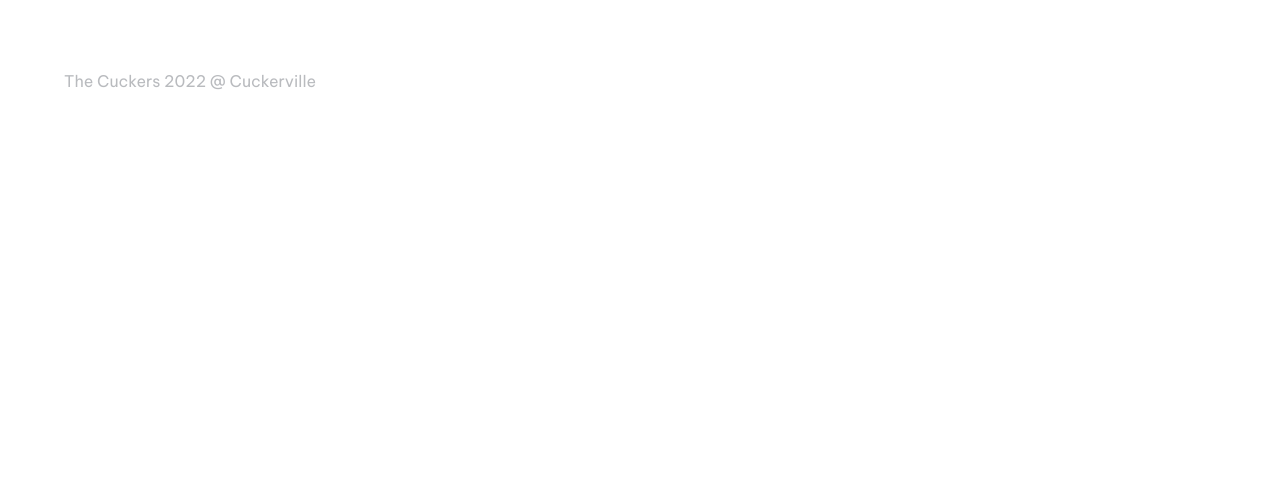
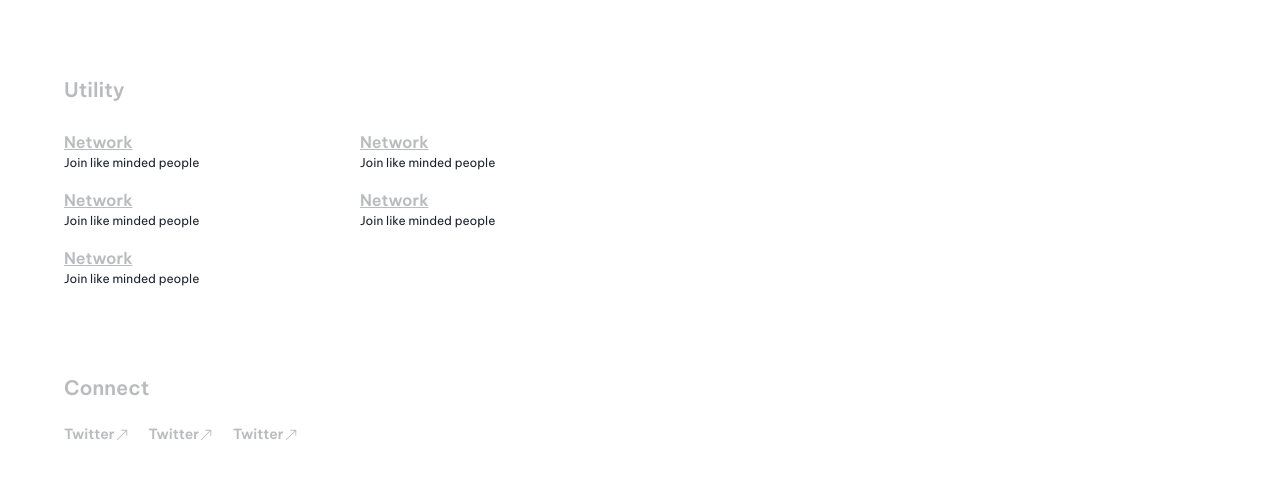
Before and after one commit to prajnastra/cuckers, a Next.js app: page / in a window 1280 px wide. Shown: the part 1093-1588 px from the top of the page. Before the commit the page ends 1266 px from the top, so only its background shows below. Built offline with nearby package versions, Linux system fonts and the light colour scheme.

Commit message:
finish home page

```diff
--- /dev/null
+++ b/components/Navbar/NavItem.tsx
@@ -0,0 +1,36 @@
+import type { NextComponentType, NextPageContext } from 'next'
+
+import { Box, Heading, Text } from '@chakra-ui/react'
+
+interface NavItemProps {
+  lable: string
+  subLable: string
+  url: string
+}
+
+const NavItem: NextComponentType<NextPageContext, {}, NavItemProps> = ({
+  lable,
+  subLable,
+  url,
+}) => {
+  return (
+    <Box>
+      <Heading
+        as="h6"
+        size="sm"
+        fontFamily="Be Vietnam Pro"
+        opacity="0.3"
+        fontWeight="600"
+        lineHeight="1.5"
+        textDecor="underline"
+      >
+        {lable}
+      </Heading>
+      <Text fontFamily="Be Vietnam Pro" fontSize="xs">
+        {subLable}
+      </Text>
+    </Box>
+  )
+}
+
+export default NavItem
--- /dev/null
+++ b/components/Navbar/index.tsx
@@ -0,0 +1,75 @@
+import type { NextComponentType } from 'next'
+
+import { Box, Heading } from '@chakra-ui/react'
+
+import NavItem from './NavItem'
+
+const Navbar: NextComponentType = () => {
+  return (
+    <Box
+      m="5rem 0"
+      p={{
+        base: '0rem 1rem',
+        md: '0rem 2rem',
+        lg: '0rem 3rem',
+      }}
+    >
+      <Heading
+        as="h4"
+        size="md"
+        fontFamily="Be Vietnam Pro"
+        opacity="0.3"
+        fontWeight="600"
+        lineHeight="2"
+      >
+        Utility
+      </Heading>
+
+      <Box
+        display="grid"
+        mt="5"
+        w={{
+          base: '100%',
+          md: '50%',
+        }}
+        gridTemplateColumns={{
+          base: '1fr',
+          lg: 'repeat(2, 1fr)',
+        }}
+        gridGap={4}
+      >
+        <NavItem
+          lable="Network"
+          subLable="Join like minded people"
+          url="https://google.com"
+        />
+
+        <NavItem
+          lable="Network"
+          subLable="Join like minded people"
+          url="https://google.com"
+        />
+
+        <NavItem
+          lable="Network"
+          subLable="Join like minded people"
+          url="https://google.com"
+        />
+
+        <NavItem
+          lable="Network"
+          subLable="Join like minded people"
+          url="https://google.com"
+        />
+
+        <NavItem
+          lable="Network"
+          subLable="Join like minded people"
+          url="https://google.com"
+        />
+      </Box>
+    </Box>
+  )
+}
+
+export default Navbar
--- /dev/null
+++ b/components/SocialMedia/SocialIcon.tsx
@@ -0,0 +1,37 @@
+import type { NextComponentType, NextPageContext } from 'next'
+
+import { Box, Heading } from '@chakra-ui/react'
+import { BsArrowUpRight } from 'react-icons/bs'
+
+interface SocialIconProps {
+  lable: string
+  url: string
+}
+
+const SocialIcon: NextComponentType<NextPageContext, {}, SocialIconProps> = ({
+  lable,
+  url,
+}) => {
+  return (
+    <Box>
+      <Heading
+        as="h6"
+        size="xs"
+        fontFamily="Be Vietnam Pro"
+        opacity="0.3"
+        fontWeight="600"
+        lineHeight="1.5"
+        display="flex"
+        alignItems="center"
+        cursor="pointer"
+        _hover={{
+          textDecor: 'underline',
+        }}
+      >
+        {lable} <BsArrowUpRight />
+      </Heading>
+    </Box>
+  )
+}
+
+export default SocialIcon
--- /dev/null
+++ b/components/SocialMedia/index.tsx
@@ -0,0 +1,44 @@
+import type { NextComponentType } from 'next'
+
+import { Box, Flex, Heading } from '@chakra-ui/react'
+
+import SocialIcon from './SocialIcon'
+
+const SocialMedia: NextComponentType = () => {
+  return (
+    <Box
+      m="5rem 0"
+      p={{
+        base: '0rem 1rem',
+        md: '0rem 2rem',
+        lg: '0rem 3rem',
+      }}
+    >
+      <Heading
+        as="h4"
+        size="md"
+        fontFamily="Be Vietnam Pro"
+        opacity="0.3"
+        fontWeight="600"
+        lineHeight="2"
+      >
+        Connect
+      </Heading>
+
+      <Flex
+        flexDir={{
+          base: 'column',
+          md: 'row',
+        }}
+        gap="5"
+        mt="4"
+      >
+        <SocialIcon lable="Twitter" url="https://twitter.com" />
+        <SocialIcon lable="Twitter" url="https://twitter.com" />
+        <SocialIcon lable="Twitter" url="https://twitter.com" />
+      </Flex>
+    </Box>
+  )
+}
+
+export default SocialMedia
--- a/package.json
+++ b/package.json
@@ -30,6 +30,7 @@
     "next": "13.1.1",
     "react": "18.2.0",
     "react-dom": "18.2.0",
+    "react-icons": "^4.7.1",
     "react-query": "^3.39.2",
     "typescript": "4.9.4"
   },
--- a/pages/index.tsx
+++ b/pages/index.tsx
@@ -6,6 +6,8 @@ import Header from '../components/Header'
 import Gallery from '../components/Gallery'
 import About from '../components/About'
 import Footer from '../components/Footer'
+import Navbar from '../components/Navbar'
+import SocialMedia from '../components/SocialMedia'
 
 const Home = () => {
   return (
@@ -21,6 +23,8 @@ const Home = () => {
           <Header />
           <Gallery />
           <About />
+          <Navbar />
+          <SocialMedia />
           <Footer />
         </Container>
       </main>
```
Also changed, not shown: 1 other file (tests, documents, lock files or other folders).
